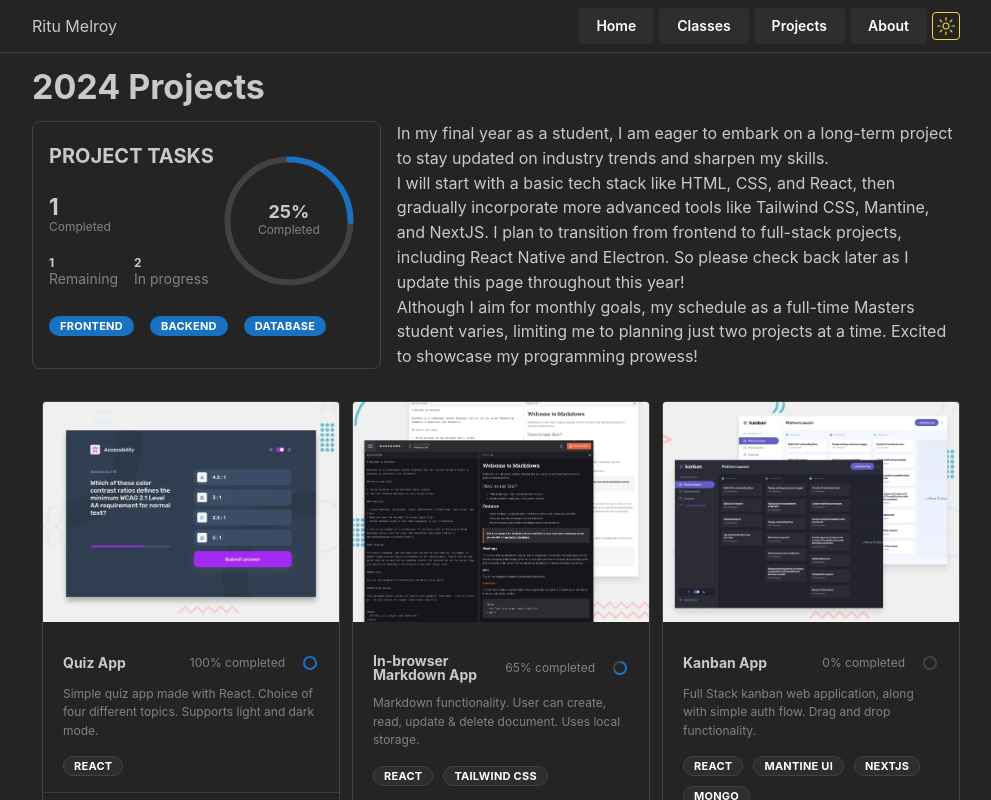
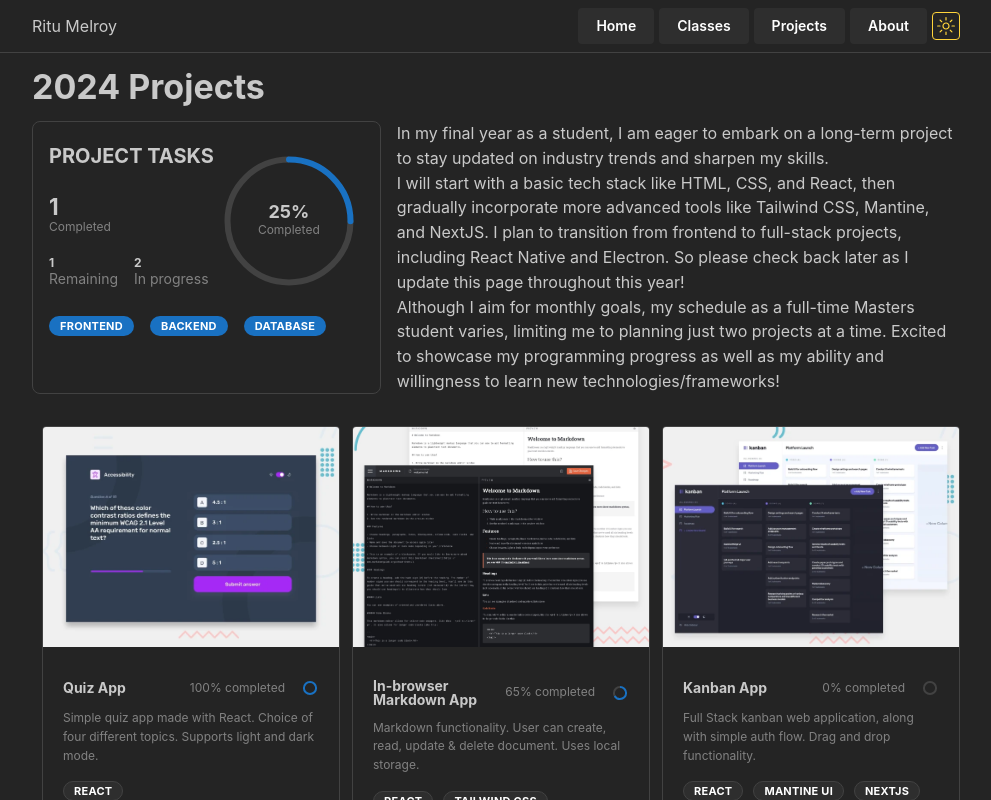
Before and after one commit to ritumelroy/website-2024, a Next.js app: page /projects in a window 1280 px wide. Shown: the top 800 px of the page, without its empty margins (144-1135 px from the left). Built offline with nearby package versions, Linux system fonts and the light colour scheme.

Commit message:
update COMP9900 badges

```diff
--- a/src/components/Projects2024.tsx
+++ b/src/components/Projects2024.tsx
@@ -24,7 +24,8 @@ export default function Projects2024() {
           <Text>
             Although I aim for monthly goals, my schedule as a full-time Masters
             student varies, limiting me to planning just two projects at a time.
-            Excited to showcase my programming prowess!
+            Excited to showcase my programming progress as well as my ability
+            and willingness to learn new technologies/frameworks!
           </Text>
         </Box>
       </Flex>
--- a/src/data/classesData.ts
+++ b/src/data/classesData.ts
@@ -135,6 +135,8 @@ export const classesdata = [
     description:
       "Final capstone project where we worked in teams of 6 students working towards a project given by a client. Our team worked to implement a restraunt management web application. I worked on the frontend team mainly and made the pages for kitchen and wait staff.",
     badges: [
+      { emoji: "🐳", label: "Docker" },
+      { emoji: "📊", label: "Jira" },
       { emoji: "👩‍💻", label: "Typescript" },
       { emoji: "👩‍💻", label: "React" },
       { emoji: "👩‍💻", label: "NextJS" },
--- a/src/data/currentProjectData.ts
+++ b/src/data/currentProjectData.ts
@@ -7,7 +7,7 @@ export const currProjects = [
     percentage: 100,
     deadline: "",
     github: "https://github.com/ritumelroy/quizApp",
-    website: "defg",
+    website: "https://ritumelroy.github.io/quizApp",
     badges: ["React"],
   },
   {
@@ -17,7 +17,7 @@ export const currProjects = [
     status: "in-progress",
     percentage: 65,
     deadline: "27th April 2024",
-    github: "https://github.com/ritumelroy/quizApp",
+    github: "https://github.com/ritumelroy/in-browser-markdown",
     website: "",
     badges: ["React", "Tailwind CSS"],
   },
```
